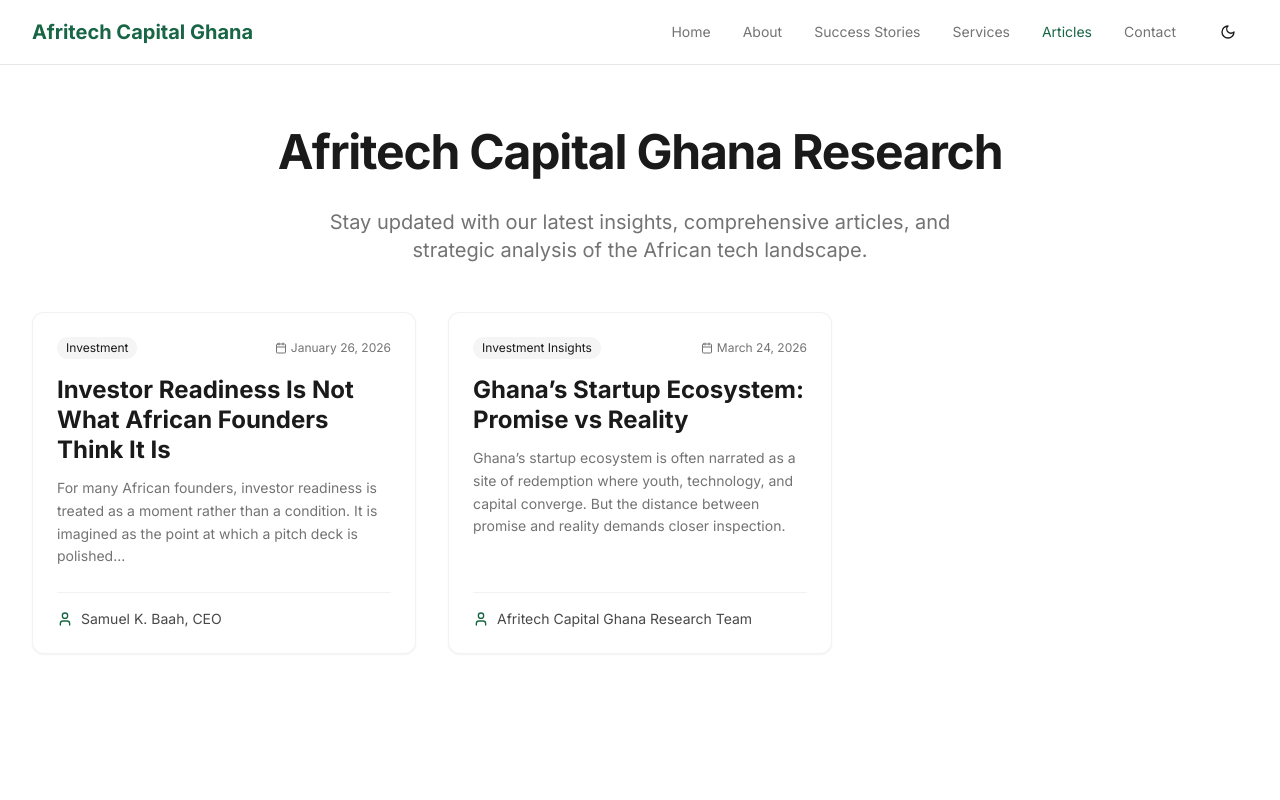
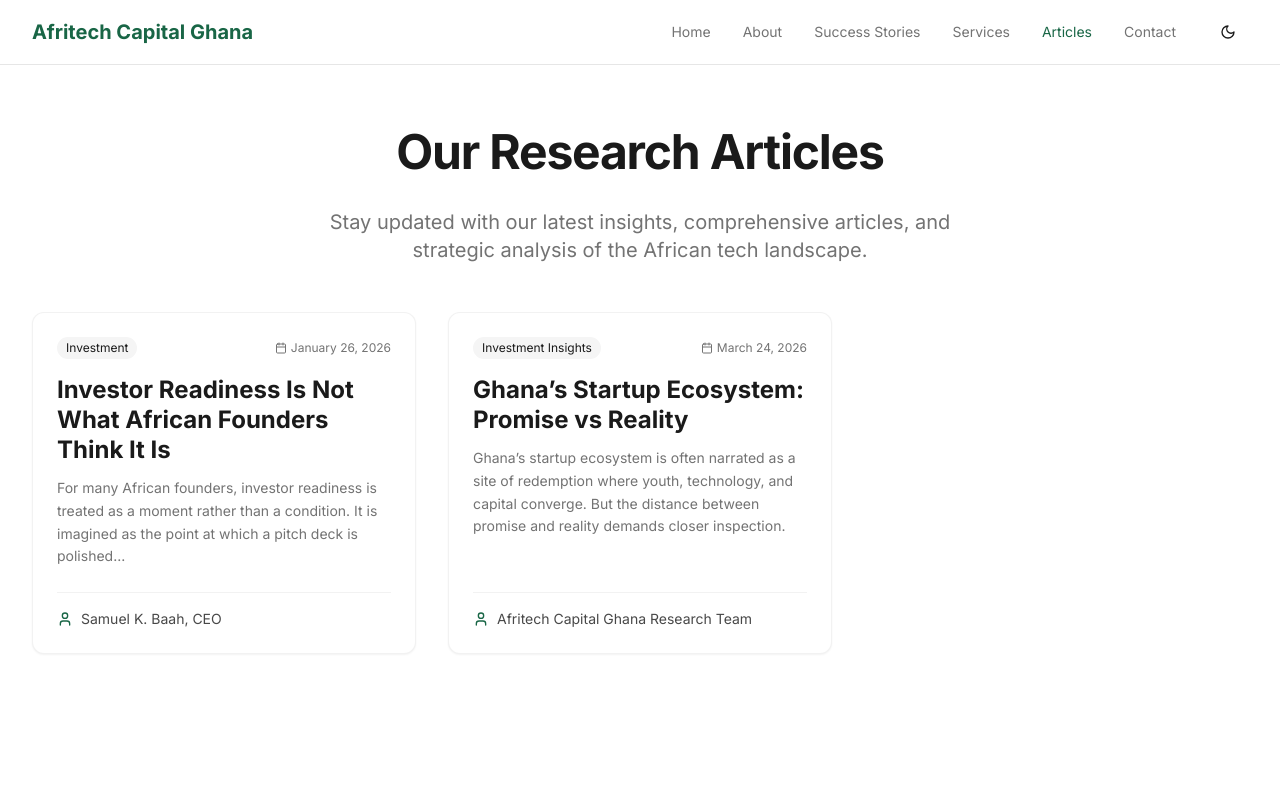
Before and after one commit to r-owusu/build-afritech-future, a React (Vite) app: page /articles in a window 1280 px wide. Shown: the top 800 px of the page. Built offline with nearby package versions, Linux system fonts and the light colour scheme; the HTML template or start-up script is replaced by a standard one.

Commit message:
Change header text from 'Afritech Capital Ghana Research' to 'Our Research Articles'

```diff
--- a/src/pages/Articles.tsx
+++ b/src/pages/Articles.tsx
@@ -38,7 +38,7 @@ const Articles = () => {
             <div className="max-w-7xl mx-auto">
                 <div className="text-center mb-12">
                     <h1 className="text-4xl font-bold tracking-tight text-foreground sm:text-5xl mb-8">
-                        Afritech Capital Ghana Research
+                        Our Research Articles
                     </h1>
 
                     <p className="text-xl text-muted-foreground max-w-2xl mx-auto">
```
